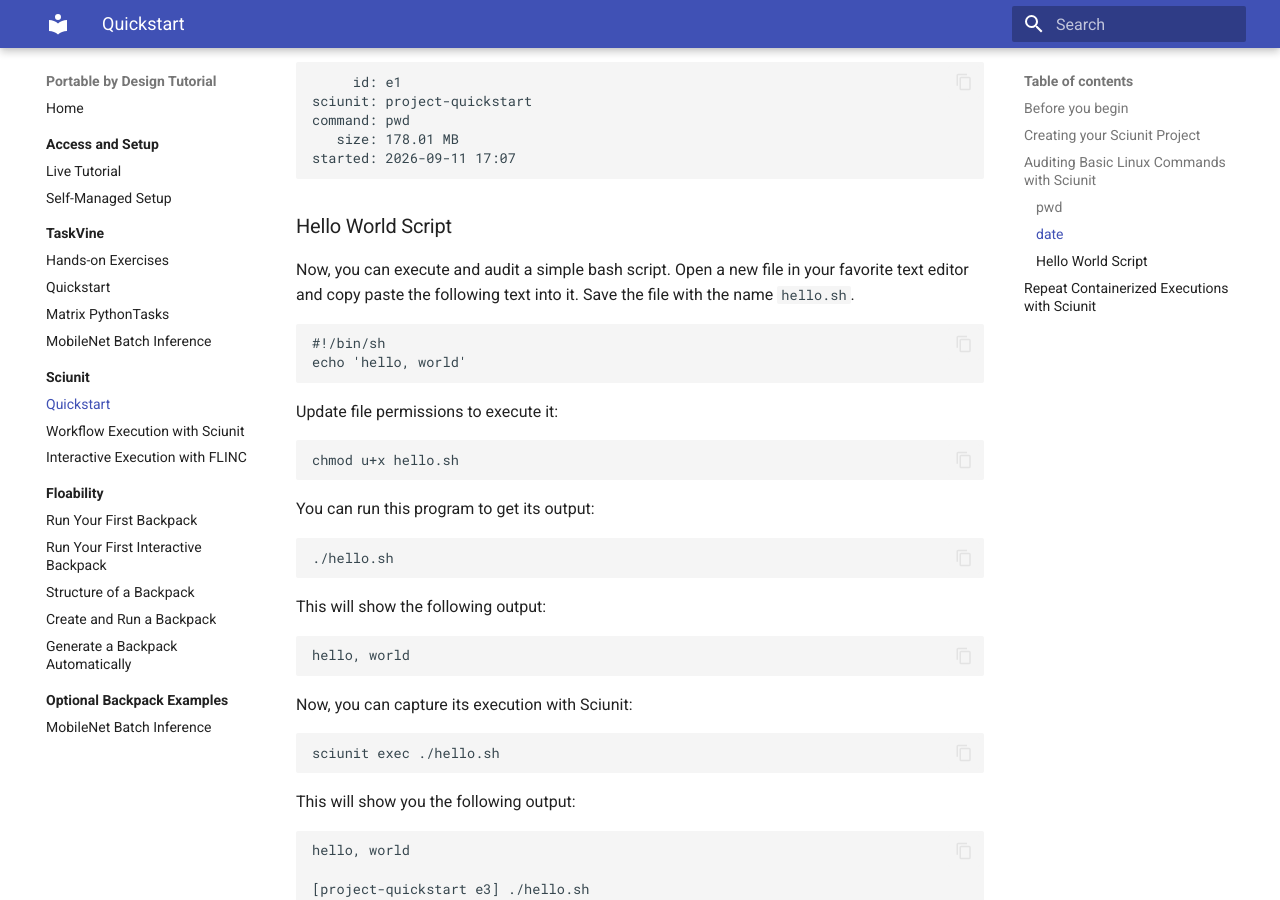
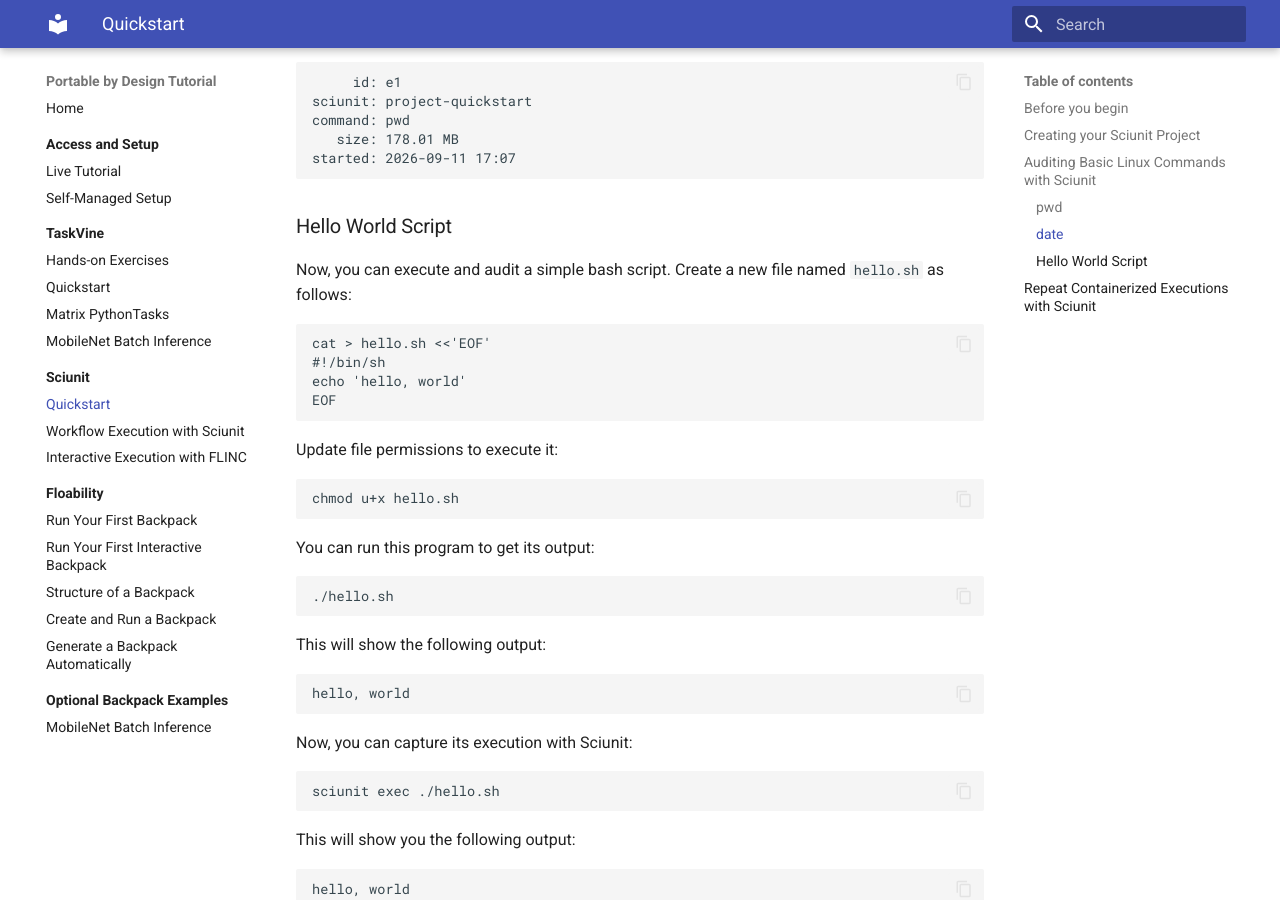
Before and after one commit to floability/tutorial-portable-by-design, an MkDocs documentation site: the page built from docs/03-sciunit/quickstart.md, in a window 1280 px wide and 900 px high, scrolled down 1825 px. Built offline with MkDocs 1.6.1 and Material for MkDocs 9.7.7, drawn with Linux system fonts in a browser that asks for light colours.

Commit message:
Updated the hello.sh file creation part for Sciunit Quickstart
Updated instructions for creating and executing a bash script.

````diff
--- a/docs/03-sciunit/quickstart.md
+++ b/docs/03-sciunit/quickstart.md
@@ -84,10 +84,12 @@
 ```
 
 ### Hello World Script
-Now, you can execute and audit a simple bash script. Open a new file in your favorite text editor and copy paste the following text into it. Save the file with the name `hello.sh`.
+Now, you can execute and audit a simple bash script. Create a new file named `hello.sh` as follows:
 ```bash
+cat > hello.sh <<'EOF'
 #!/bin/sh
 echo 'hello, world'
+EOF
 ```
 Update file permissions to execute it:
 ```bash
````
